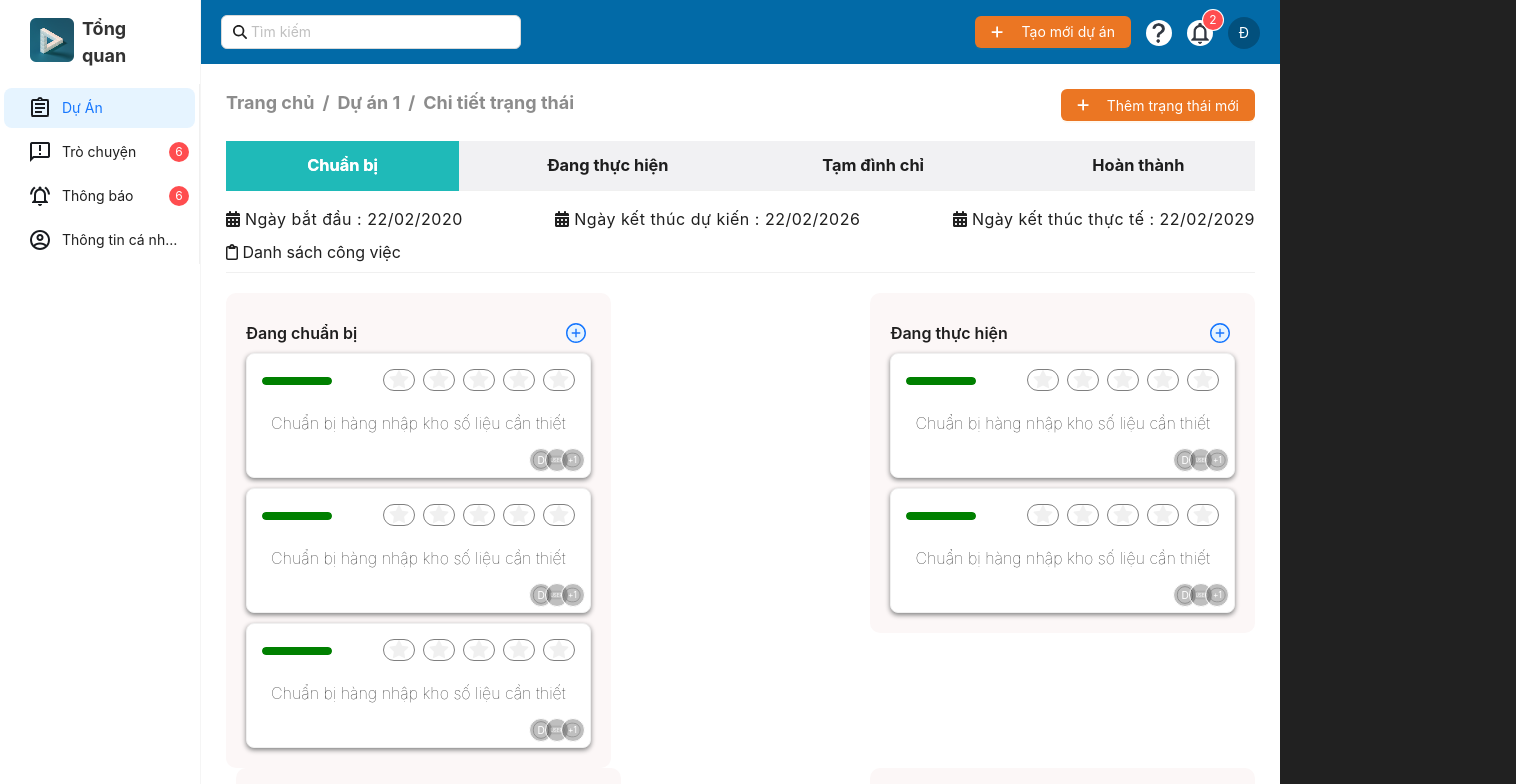
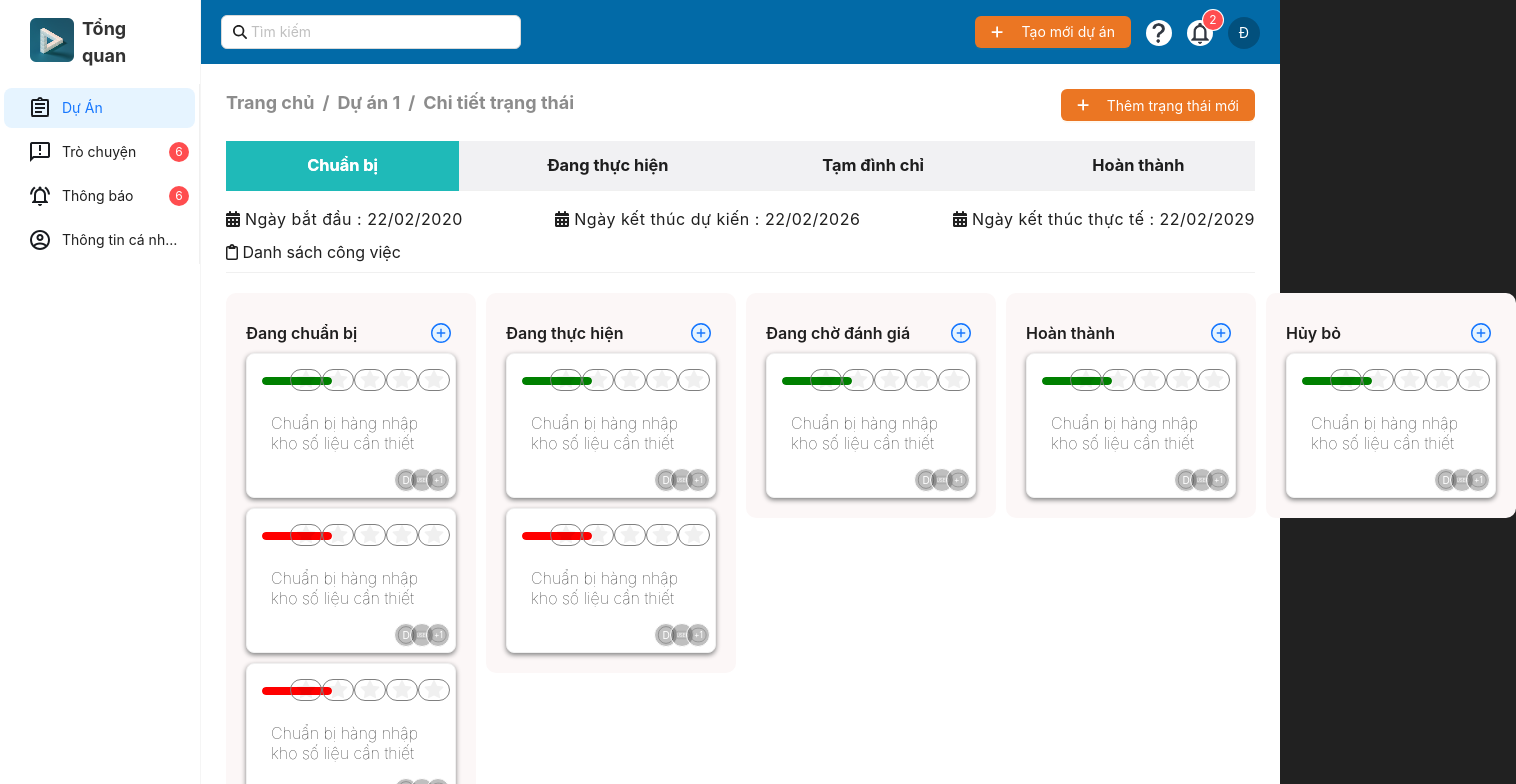
Before and after one commit to vocday/project04, a React (Create React App) app in the folder client/: page /projectdetails/detailedstage in a window 1280 px wide. Shown: the top 784 px of the page, 1516 px wide, since content can reach past the window. Built offline with nearby package versions, Linux system fonts and the light colour scheme.

Commit message:
add icon

```diff
--- a/client/src/App.css
+++ b/client/src/App.css
@@ -82,3 +82,8 @@ body {
 	margin-bottom: 0 !important;
 	margin-top: 20px;
 }
+
+.ant-rate,
+.ant-rate-star:not(:last-child) {
+	margin-inline-end: 0 !important;
+}
--- a/client/src/components/CardItem/CardItem.jsx
+++ b/client/src/components/CardItem/CardItem.jsx
@@ -1,4 +1,8 @@
-import { AlignLeftOutlined } from "@ant-design/icons";
+import {
+	AlignLeftOutlined,
+	PushpinFilled,
+	WechatFilled,
+} from "@ant-design/icons";
 import { Avatar, Card, Modal, Progress, Rate, Space, Tooltip } from "antd";
 import classNames from "classnames/bind";
 import { useState } from "react";
@@ -9,7 +13,8 @@ const cx = classNames.bind(styles);
 
 const CardItem = (props) => {
 	const [isModalOpen, setIsModalOpen] = useState(false);
-
+	const [isTitle, setIsTitle] = useState(Math.floor(Math.random() * 2));
+	console.log(isTitle);
 	const showModal = () => {
 		setIsModalOpen(true);
 	};
@@ -21,19 +26,33 @@ const CardItem = (props) => {
 	return (
 		<Card className={cx("card")}>
 			<Space size={0}>
-				<Tooltip title="Màu sắc : xanh lá cây - Loại : Nhiệm vụ">
+				<Tooltip
+					title={
+						isTitle == 1
+							? "Màu sắc : xanh lá cây - Loại : Nhiệm vụ"
+							: "Màu sắc : đỏ - Loại : Vấn đề"
+					}
+				>
 					<Progress
 						percent={100}
 						showInfo={false}
-						strokeColor={"green"}
+						strokeColor={isTitle == 1 ? "green" : "red"}
 						className={cx("icon--title")}
 					/>
 				</Tooltip>
 				<Rate count={5} className={cx("icon--rate")} />
 			</Space>
-			<Tooltip title="Chi tiết công việc">
-				<AlignLeftOutlined className={cx("icon--opts")} onClick={showModal} />
-			</Tooltip>
+			<Space className={cx("icon--opts")}>
+				<Tooltip title="Chi tiết công việc">
+					<AlignLeftOutlined onClick={showModal} />
+				</Tooltip>
+				<Tooltip title="Ghim">
+					<PushpinFilled />
+				</Tooltip>
+				<Tooltip title="Bình luận">
+					<WechatFilled />
+				</Tooltip>
+			</Space>
 
 			<Modal open={isModalOpen} onCancel={handleCancel} footer={[]} centered>
 				<ModalItem />
--- a/client/src/components/CardItem/CardItem.module.scss
+++ b/client/src/components/CardItem/CardItem.module.scss
@@ -21,7 +21,7 @@
 	}
 
 	:hover .icon--opts {
-		display: block;
+		display: flex;
 	}
 }
 
@@ -59,5 +59,5 @@
 .icon--rate {
 	position: absolute;
 	top: 15px;
-	right: 15px;
+	right: 5px;
 }
--- a/client/src/components/Kanban/Kanban.module.scss
+++ b/client/src/components/Kanban/Kanban.module.scss
@@ -2,12 +2,12 @@
 	display: flex;
 	align-items: flex-start;
 	text-align: left;
-	flex-wrap: wrap;
+	// flex-wrap: wrap;
 	justify-content: space-between;
 
 	&__section {
 		width: max-content;
-		min-width: 370px;
+		min-width: 250px;
 		border-radius: 10px;
 		background-color: #fcf7f7;
 		padding: 20px;
--- a/client/src/pages/StagesPage/StagesPage.jsx
+++ b/client/src/pages/StagesPage/StagesPage.jsx
@@ -94,7 +94,16 @@ const StagesPage = () => {
 						className={cx("name")}
 						items={[
 							{
-                title: "Trang chủ",
+								title: (
+									<a
+										href=""
+										onClick={() => {
+											navigate("/");
+										}}
+									>
+										Trang chủ
+									</a>
+								),
 							},
 							{
 								title: (
```
Also changed, not shown: 1 other file (tests, documents, lock files or other folders). Lines whose indentation alone changed are shown as unchanged.
